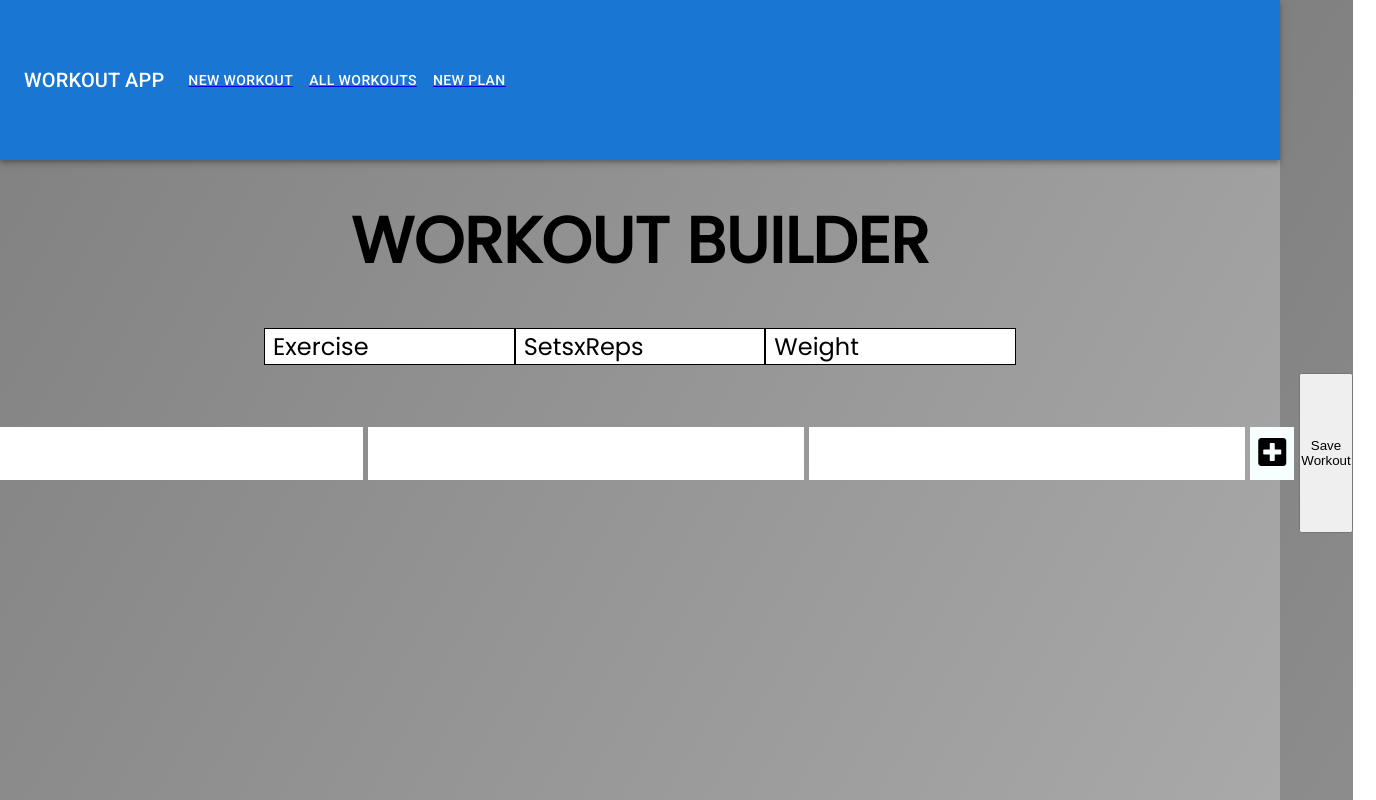
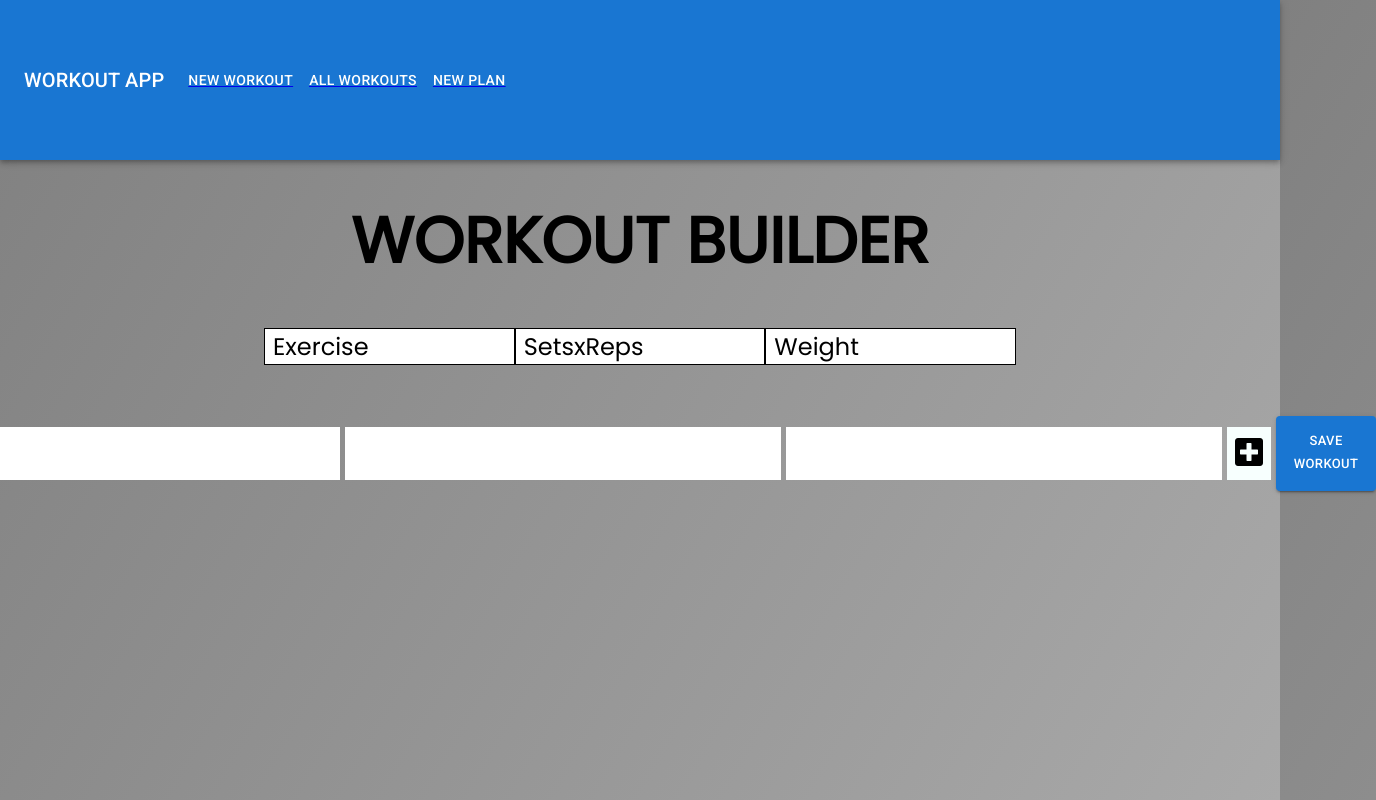
Before and after one commit to CharlesCarr/react-workout-app, a React (Create React App) app: page / in a window 1280 px wide. Shown: the whole page, 1376 px wide, since content can reach past the window. Built offline with nearby package versions, Linux system fonts and the light colour scheme.

Commit message:
edit save button

```diff
--- a/src/App.css
+++ b/src/App.css
@@ -148,6 +148,7 @@
 .input-container {
   display: flex;
   justify-content: center;
+  align-items: center;
 }
 
 .input-form {
--- a/src/pages/NewWorkout.js
+++ b/src/pages/NewWorkout.js
@@ -2,12 +2,14 @@ import React, { useState } from 'react';
 import { DragDropContext, DropResult } from 'react-beautiful-dnd';
 
 // Importing components
-
 import Input from '../components/new_workout/Input';
 import TodoList from '../components/TodoList';
 import Modal from '../components/Modal';
 import Backdrop from '../components/Backdrop';
 import Heading from "../components/Heading";
+
+// Import Material UI Components
+import Button from '@mui/material/Button';
 
 
 function NewWorkoutPage(props) {
@@ -81,7 +83,7 @@ function NewWorkoutPage(props) {
         // // testing by adding props after moving state to App
         todos={props.todos} setTodos={props.setTodos}
       />
-      <button onClick={saveWorkoutHandler}>Save Workout</button>
+      <Button onClick={saveWorkoutHandler} variant="contained" size="small" style={{maxWidth: '100px', maxHeight: '75px', minWidth: '100px', minHeight: '75px'}}>Save Workout</Button>
       </div>
 
       {/* // testing by adding props after moving state to App */}
```
